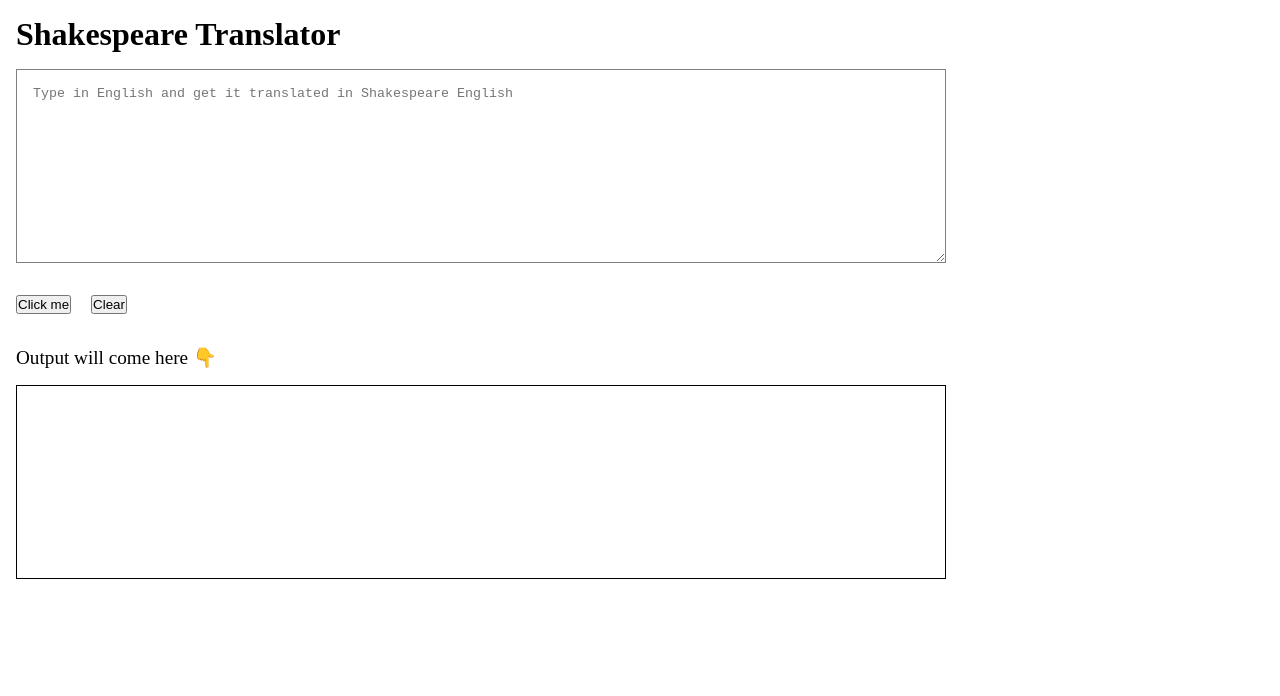
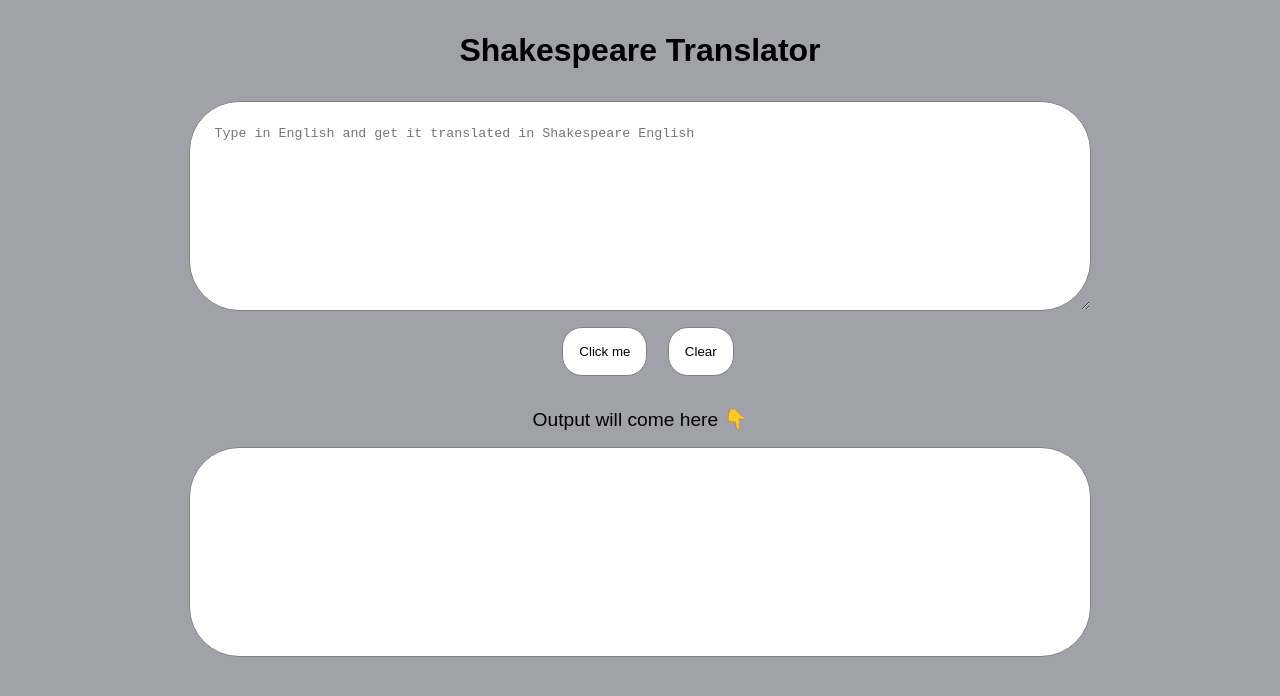
Before and after one commit to ncrptd/mark-seven-shakespeare-translator, a plain HTML site: page index.html in a window 1280 px wide. Drawn offline with Linux system fonts and the light colour scheme.

Commit message:
style: final styling

```diff
--- a/index.html
+++ b/index.html
@@ -8,15 +8,19 @@
     <link rel="stylesheet" href="style.css" />
   </head>
   <body>
+    <div class="container">
       <h1>Shakespeare Translator</h1>
+      <div class="container">
         <textarea
           id="user-input"
           placeholder="Type in English and get it translated in Shakespeare English"
         ></textarea>
-    <button id="btn-translate">Click me</button>
-    <button id="clr-btn">Clear</button>
-    <div style="font-size: larger; margin: 1rem">Output will come here 👇</div>
+        <button id="btn-translate" class="btn">Click me</button>
+        <button id="clr-btn" class="btn">Clear</button>
+        <div class="output-text">Output will come here 👇</div>
         <div id="output"></div>
+      </div>
+    </div>
     <script src="app.js"></script>
   </body>
 </html>
--- a/style.css
+++ b/style.css
@@ -1,6 +1,15 @@
 * {
   margin: 0;
   padding: 0;
+}
+body {
+  background-color: #a1a1aa;
+  font-family: Arial, Helvetica, sans-serif;
+}
+.container {
+  margin: auto;
+  padding: 1rem;
+  text-align: center;
 }
 h1 {
   margin: 1rem;
@@ -8,20 +17,35 @@ h1 {
 textarea {
   height: 20vh;
   width: 70%;
-  padding: 1rem;
-  margin: 1rem;
+  padding: 1.5rem;
+  margin: auto;
   display: block;
   border: 1px solid gray;
+  border-radius: 50px;
+}
+.btn {
+  display: inline-block;
+  border: 1px solid gray;
+  padding: 1rem;
+  border-radius: 20px;
+  background-color: white;
+  cursor: pointer;
 }
 #btn-translate {
   margin: 1rem;
-  display: inline-block;
 }
 
 #output {
   width: 70%;
   height: 20vh;
+  margin: auto;
+  border: 1px solid gray;
+  padding: 1.5rem;
+  background-color: white;
+  border-radius: 50px;
+  text-align: left;
+}
+.output-text {
   margin: 1rem;
-  border: 1px solid black;
-  padding: 1rem;
+  font-size: larger;
 }
```
Lines whose indentation alone changed are shown as unchanged.
